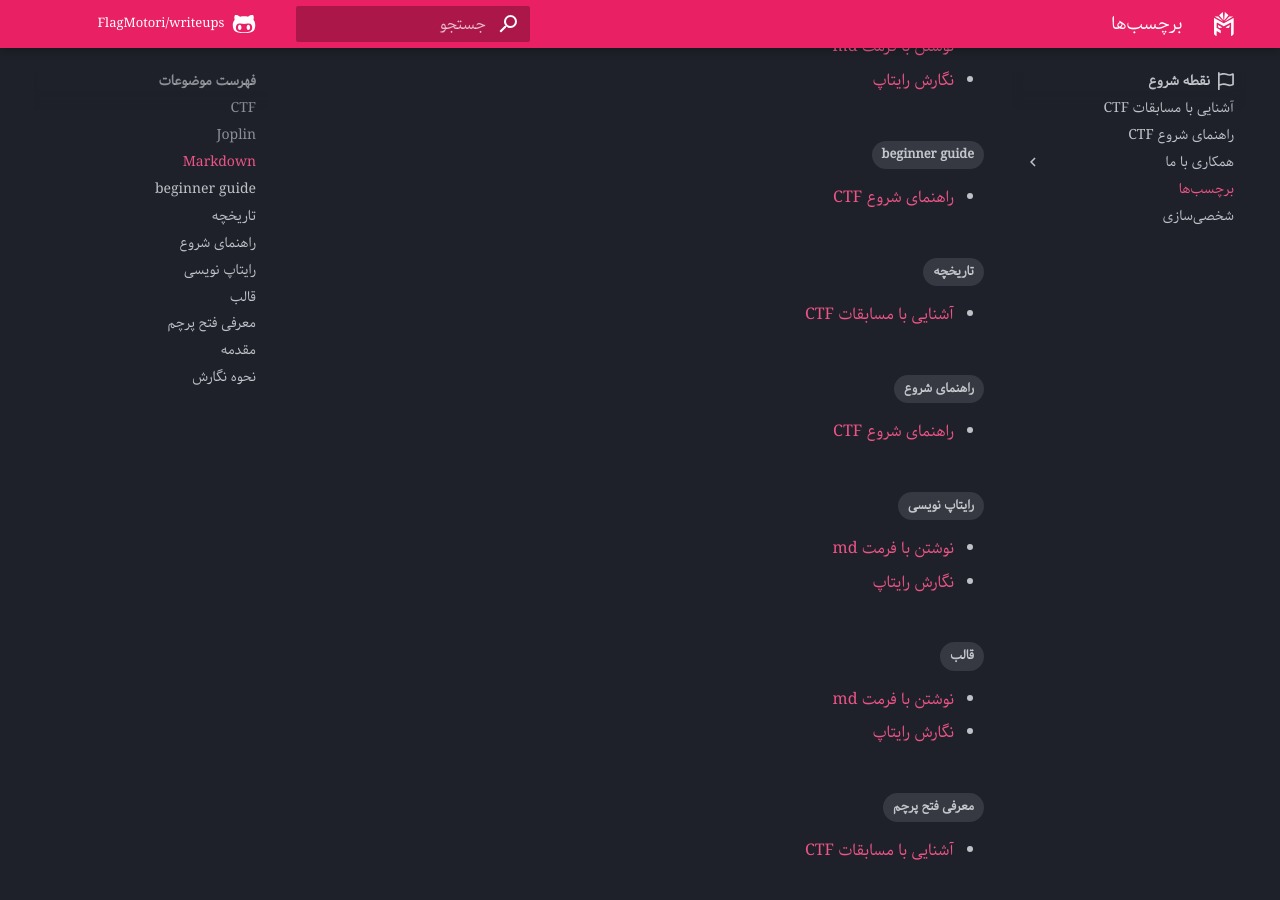
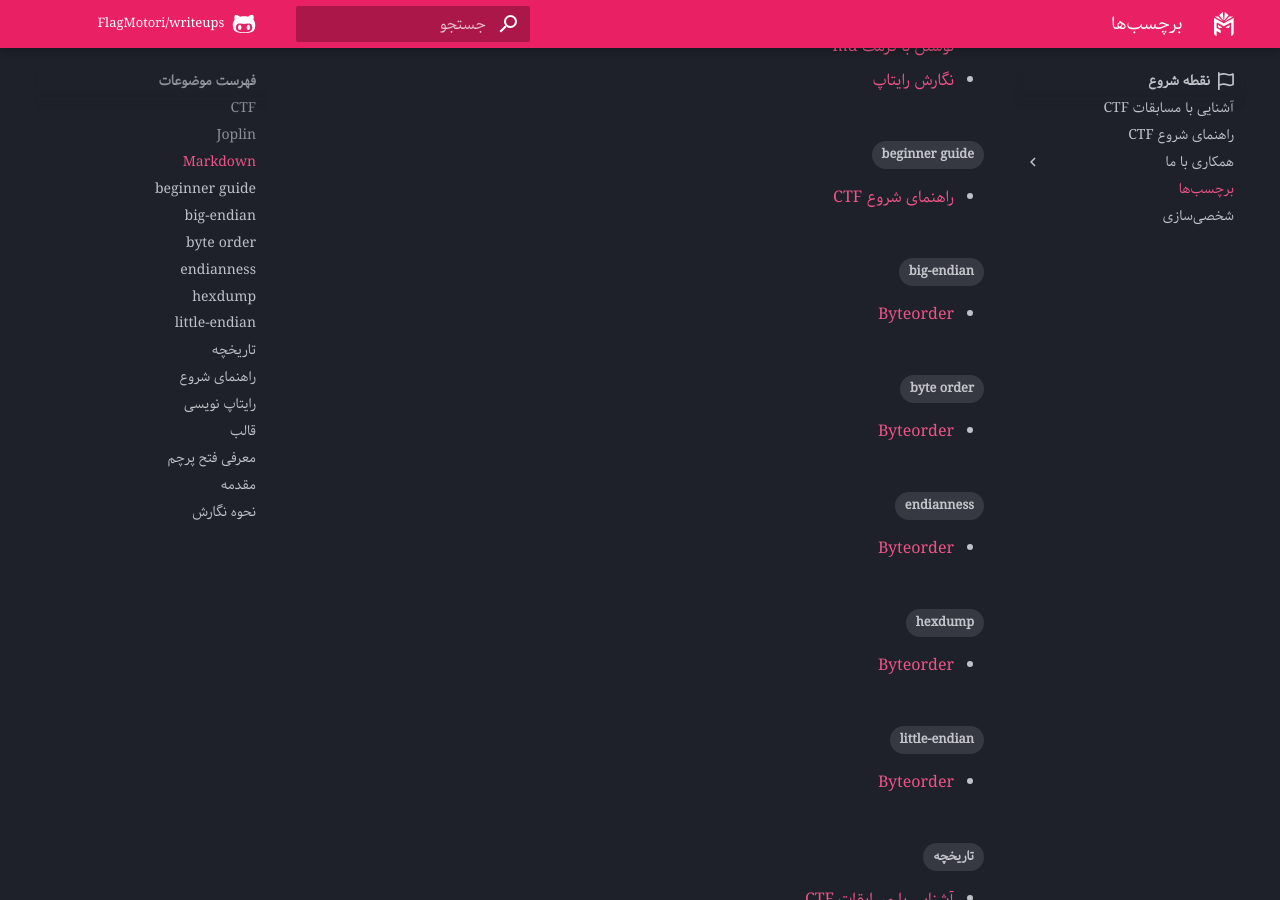
Before and after one commit to FlagMotori/writeups, an MkDocs documentation site: the page built from docs/tags.md, in a window 1280 px wide and 900 px high, scrolled down 570 px. Built offline with MkDocs 1.6.1 and Material for MkDocs 9.7.7, drawn with Linux system fonts in a browser that asks for light colours; comment, search, counter and statistics services are not loaded; some of the changed lines change nothing that is shown.

Commit message:
add pwn/wiki/byteorder.md

````diff
--- /dev/null
+++ b/docs/pwn/wiki/byteorder.md
@@ -0,0 +1,152 @@
+---
+tags:
+    - little-endian
+    - big-endian
+    - endianness
+    - byte order
+    - hexdump
+---
+## مقدمه
+byte order
+یا
+endianness
+اشاره میکنه به ترتیبی که بایت های دیتا داخل کامپیوتر ذخیره و خونده میشن.
+وقتی که دارین به برنامه ورودی میدین یا هگزدامپ(نمایش دیتا در مبنای ۱۶) دیتایی رو میخونین نیاز دارین بدونین اون دیتا یا برنامه از چه byte order استفاده میکنه، وگرنه احتمالا اشتباه چیزی رو تفسیر میکنین و به هدفتون نمیرسین.
+## little endian
+یعنی بایت کم ارزش تر داخل ادرس پایین تر و بایت پر ارزش تر داخل ادرس بالاتر ذخیره شه، این روش پر استفاده ترین داخل کامپیوتر هاست.
+با چند مثال میبینیم که چطور دیتا رو به صورت little endian بخونیم یا بدیم به برنامه.
+
+### مثال ۱ - دیتا
+```
+0x7fffffffcc28:	0x27	0xeb	0xd5	0xf7
+```
+این یه تیکه از دیتایی هست که با gdb از حافظه یک برنامه برداشتم(یک هگزدامپ هست)، سمت چپ ترین بایت پایین ترین ادرس و سمت راست ترین بالاترین ادرس رو داره.
+پس اگه تک تک دیتا و ادرس هاشونو کنار هم بزاریم این شکلی میشه.
+```
+			   HIGH
+               --------
+0x7fffffffcc2b | 0xf7 |
+               --------
+0x7fffffffcc2a | 0xd5 |
+               --------
+0x7fffffffcc29 | 0xeb |
+               --------
+0x7fffffffcc28 | 0x27 |
+               --------
+               LOW
+```
+
+این عدد در واقع هست:
+```
+0xf7d5eb27
+```
+
+### مثال ۲ - دیتا
+```
+0x7fffffffcc48:	0x1a	0x9c	0x55	0xba	0x55	0xec	0x0    0x0
+0x7fffffffcc50:	0xfc	0xdc	0xff	0xaf	0xff	0x7f	0x0    0x0
+```
+
+اگه تک تک داده ها و ادرس هاشونو کنار هم بزاریم این شکلی میشه
+
+```
+			   HIGH
+               --------
+0x7fffffffcc57 | 0x00 |
+               --------
+0x7fffffffcc56 | 0x00 |
+               --------
+0x7fffffffcc55 | 0x7f |
+               --------
+0x7fffffffcc54 | 0xff |
+               --------
+0x7fffffffcc53 | 0xaf |
+               --------
+0x7fffffffcc52 | 0xff |
+               --------
+0x7fffffffcc51 | 0xdc |
+               --------
+0x7fffffffcc50 | 0xfc |
+               --------
+0x7fffffffcc4f | 0x00 |
+               --------
+0x7fffffffcc4e | 0x00 |
+               --------
+0x7fffffffcc4d | 0xec |
+               --------
+0x7fffffffcc4c | 0x55 |
+               --------
+0x7fffffffcc4b | 0xba |
+               --------
+0x7fffffffcc4a | 0x55 |
+               --------
+0x7fffffffcc49 | 0x9c |
+               --------
+0x7fffffffcc48 | 0x1a |
+               --------
+               LOW
+```
+
+که میشه این عدد
+```
+0x00007fff,afffdcfc,0000ec55,ba559c1a
+```
+`,` هارو برای خوانایی بیشتر گذاشتم و میتونن در نظر گرفته نشن
+
+
+### مثال ۳ - ورودی/خروجی برنامه
+```c
+#include <stdio.h>
+
+int main(){
+	int buff;
+	buff = 0;
+	scanf("%s", &buff);
+	printf("%p:%x\n", &buff, buff);
+}
+```
+
+```
+└─$ printf '\xba\xbe\xca\xec'  | ./a.out
+0x7ffce587f39c:eccabeba
+```
+
+چرا برعکس شد؟
+چون بایت کم ارزش عدد سمت راست ترین بایتش هست، ولی وقتی داریم string رو میخونیم کم ارزش ترین بایتش سمت چپ ترینش هست، مثال زیر رو ببینین:
+```c
+char str[] = "hello";
+str[0]; // 'h'
+
+int number = 0xbafc; //یک عدد رندوم
+number & 0x00ff; // 0xfc
+```
+
+## big endian
+یعنی بایت پرارزش تر توی ادرس های پایین تر و بایت کم ارزش تر توی ادرس های بالاتر قرار بگیره. تعدادی از پردازنده ها از این روش استفاده میکنن ولی بیشترین کاربرد این روش برای پر کردن header های پیام های شبکه هستش. به صورت قراردادی تمام برنامه ها باید header های شبکه رو به صورت big endian پر کنن که ناهماهنگی به وجود نیاد.
+### مثال - ادرس IP
+وقتی که برنامه میخواد به سیستم عامل بگه که ادرس ای پی مقصدش کجاست باید از big endian استفاده کنه که اون ادرس ایپی رو ذخیره کنه.
+فرض کنیم که میخوایم به سیستم عامل بگیم میخوایم به ادرس
+`192.168.178.160`
+پیام بدیم. این ادرس ایپی رو اینطوری باید توی حافظه ذخیره کنیم:
+```
+0: c0 a8 b2 a0
+```
+توجه کنین که
+0xc0
+یعنی ۱۹۲ که توی ادرس پایین تر قرار گرفته.
+
+## توابع پر استفاده
+### htons
+این تابع مخفف host to network short هست که میگه ورودی که از نوع short هست ( یک نوع داده داخل زبان c) رو از
+byteorder
+کامپیوتر (میتونه little endian یا big endian باشه) تبدیل میکنم به byte order شبکه (که یعنی big endian) این تابع و توابع شبیه اون بهمون کمک میکنن بدون توجه به byte order کامپیوتری که روش برنامه نویسی میکنیم برنامه نویسی کنیم و برنامه مون رو بتونیم روی کامپیوتر هایی که byte order متفاوت دارن کامپایل و اجرا کنیم.
+
+از این تابع نسخه های دیگه هم وجود داره:
+
+- ntohs: network to host short
+- htonl: host to network long
+- ntohl: network to host long
+
+
+!!! نویسنده
+    [Ali](https://github.com/AliGhaffarian)
--- a/mkdocs.yml
+++ b/mkdocs.yml
@@ -321,6 +321,9 @@
 
     - PWN:
         - pwn/index.md
+        - جزوه:
+            - "اطلاعات عمومی":
+                - pwn/wiki/byteorder.md
         - رایتاپ‌های ۲۰۲۴:
             - SnappCTF:             # 22 Feb. 2024
                 - pwn/writeups/2024/SnappCTF/Snappshell.md
````
